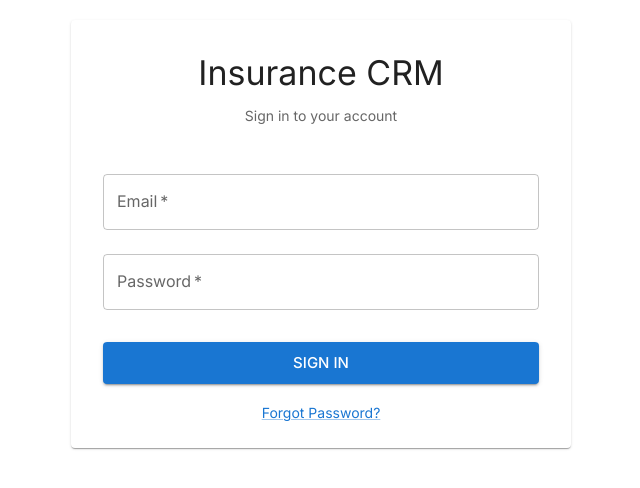
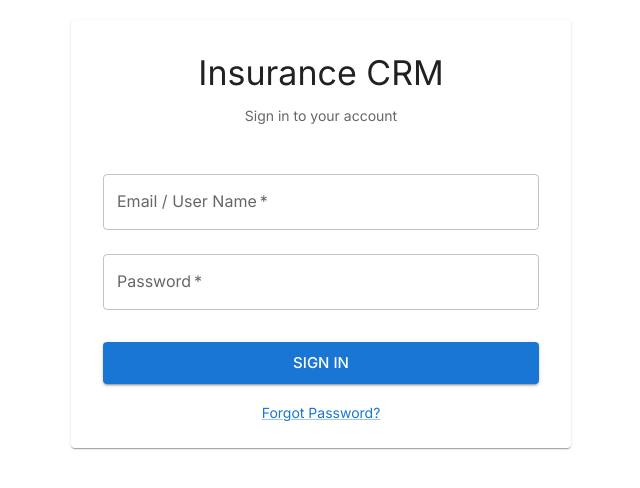
Before and after one commit to genai-jerry/insurance-app-base, a React (Vite) app in the folder frontend/: page /login in a window 1280 px wide. Shown: the part 166-654 px from the top of the page, without its empty margins (319-959 px from the left). Built offline with nearby package versions, Linux system fonts and the light colour scheme.

Commit message:
feat(login): relabel identifier field as Email / User Name
Closes #87

```diff
--- a/frontend/src/pages/auth/Login.tsx
+++ b/frontend/src/pages/auth/Login.tsx
@@ -81,7 +81,7 @@ export const Login = () => {
               <TextField
                 fullWidth
                 required
-                label="Email"
+                label="Email / User Name"
                 margin="normal"
                 {...register('email', {
                   required: 'Email is required',
```
Also changed, not shown: 1 other file (tests, documents, lock files or other folders).
